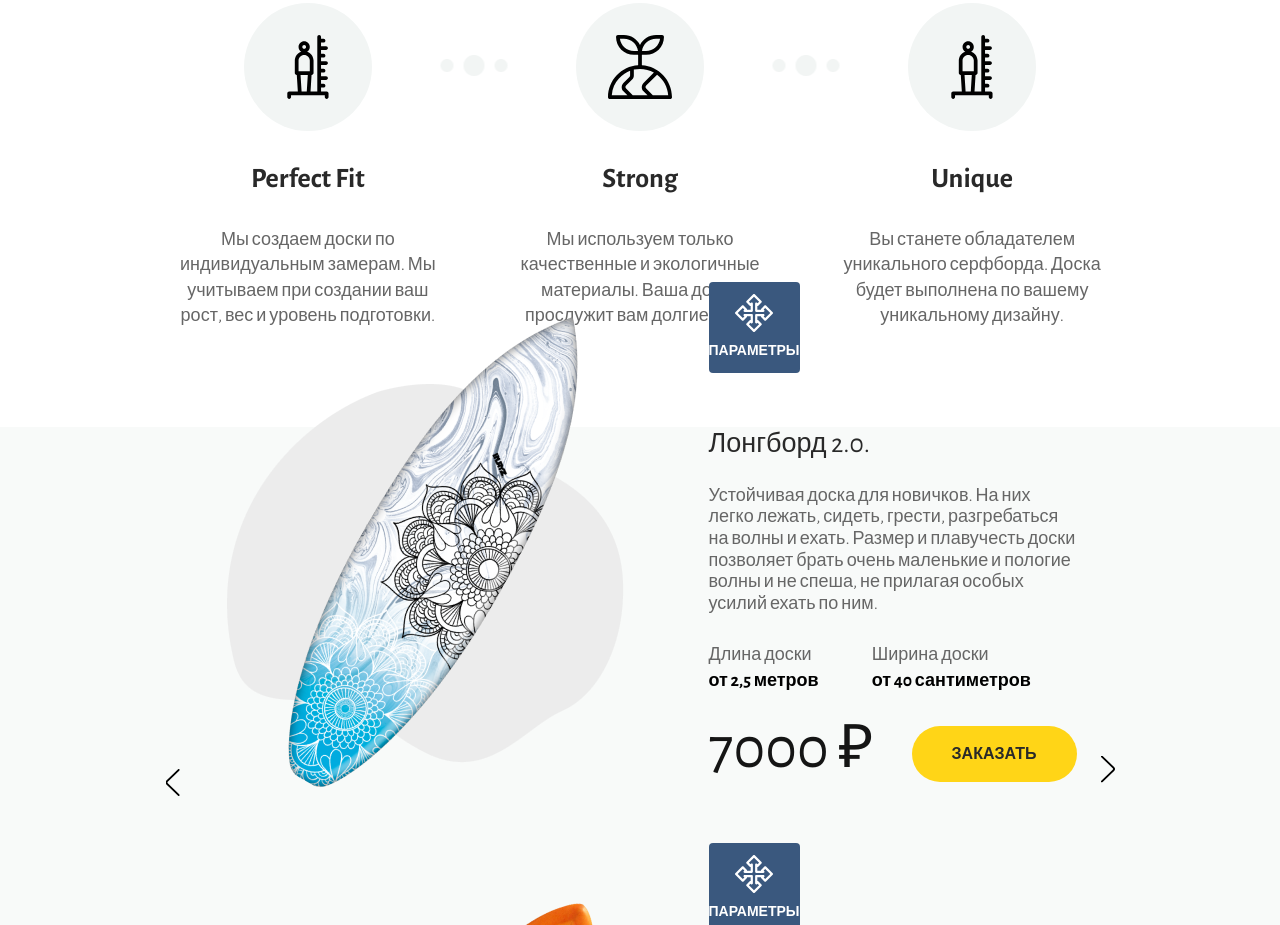
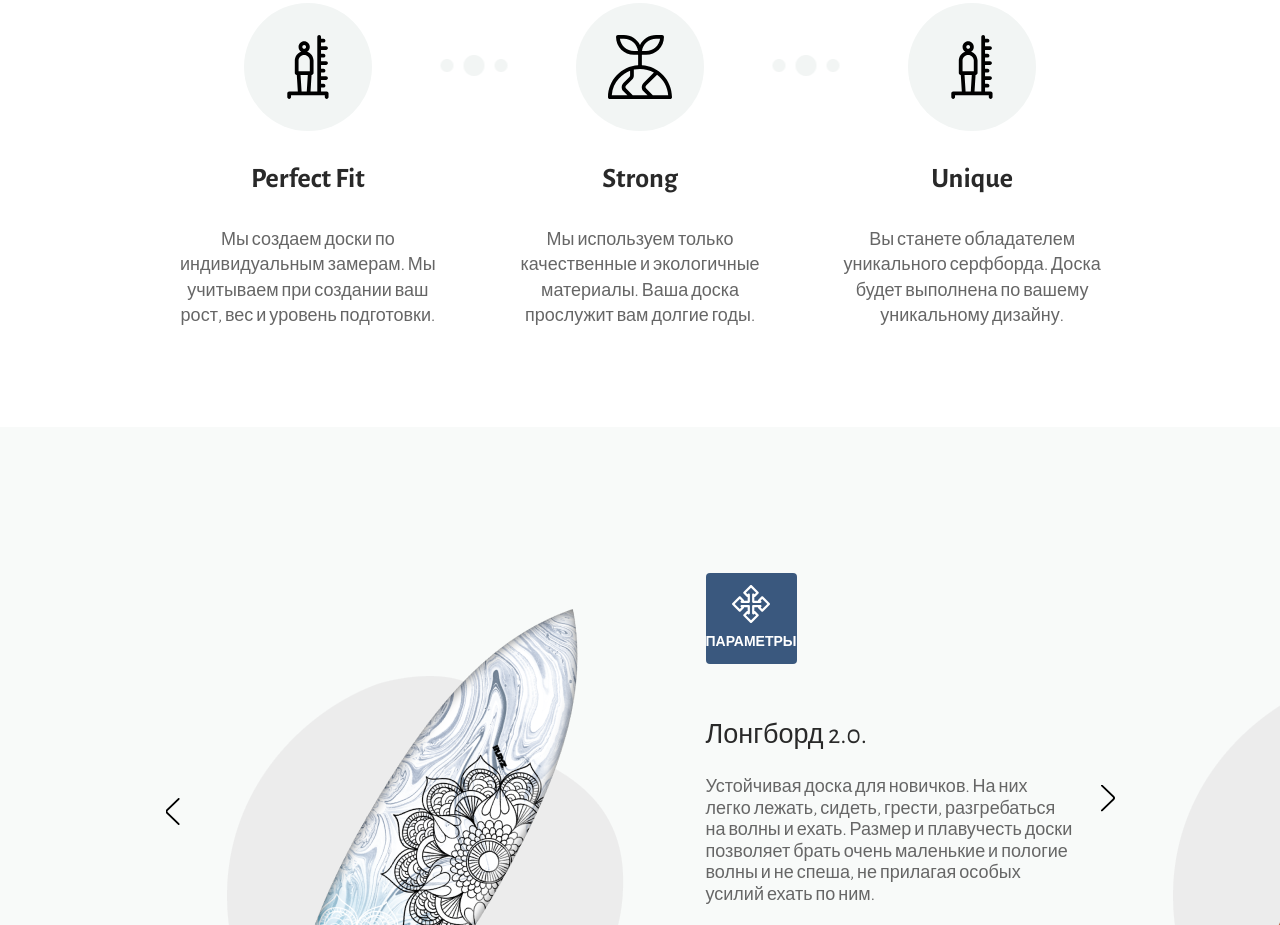
Before and after one commit to maks-stars/surfboard, a plain HTML site: page index.html in a window 1280 px wide. Shown: the part 1173-2098 px from the top of the page. Drawn offline with nearby package versions, Linux system fonts and the light colour scheme.

Commit message:
Add files via upload

```diff
--- a/css/components/main.css
+++ b/css/components/main.css
@@ -1494,6 +1494,22 @@ footer {
   color: #292929;
 }
 
+.products__list {
+  width: 100%;
+  left: 0;
+  -webkit-transition: 0.6s;
+  transition: 0.6s;
+  position: relative;
+  display: -webkit-box;
+  display: -ms-flexbox;
+  display: flex;
+}
+
+.products__item {
+  -ms-flex-negative: 0;
+      flex-shrink: 0;
+}
+
 @media screen and (max-width: 768px) {
   .dropdown {
     display: none;
```
